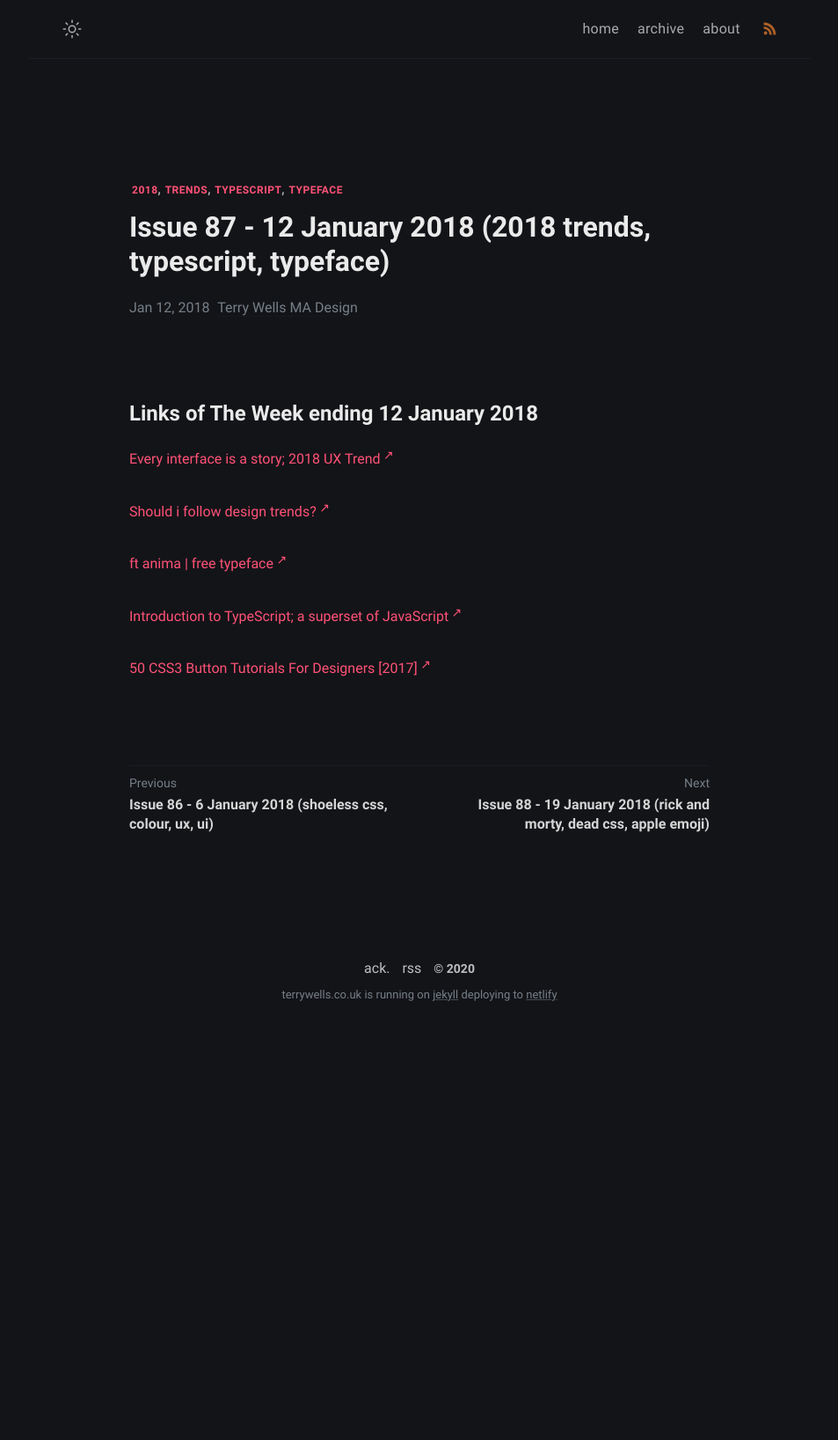
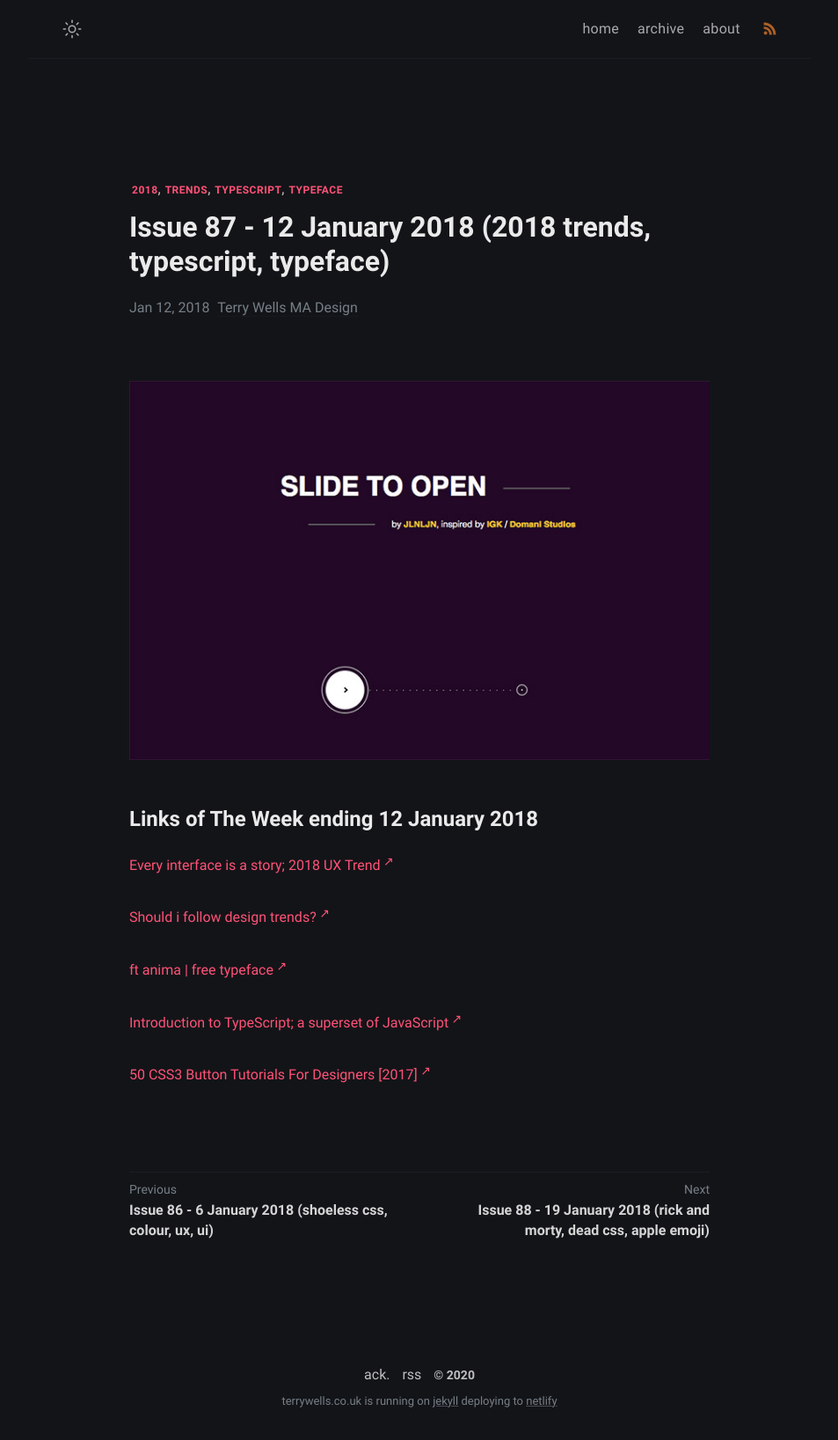
Before and after one commit to wristtattoo/jekyll-klise, a Jekyll site: the page built from _posts/2020-11-03-issue-87-12-january-2018-2018-trends-typescript-typeface.md, in a window 1280 px wide. Shown: the whole page at 88% size, without its empty margins (163-1116 px from the left). Built offline with Jekyll 4.4.1, drawn with Linux system fonts in a browser that asks for light colours; a script that is not in the unit is left out; before the commit the page ends 1175 px from its top, so only the background shows below that.

Commit message:
Update Links of The Week “2020-11-03-issue-87-12-january-2018-2018-trends-typescript-typeface”

```diff
--- a/_posts/2020-11-03-issue-87-12-january-2018-2018-trends-typescript-typeface.md
+++ b/_posts/2020-11-03-issue-87-12-january-2018-2018-trends-typescript-typeface.md
@@ -4,6 +4,8 @@ title: Issue 87 - 12 January 2018 (2018 trends, typescript, typeface)
 tags: 2018 trends typescript typeface
 date: 2018-01-12T13:10:56.829Z
 ---
+![Every interface is a story; 2018 UX Trend](/assets/uploads/issue-87.jpg "Every interface is a story; 2018 UX Trend")
+
 # Links of The Week ending 12 January 2018
 
 <a href="https://uxdesign.cc/every-interface-is-a-story-2e48d5285c39" target="_blank">Every interface is a story; 2018 UX Trend</a>
@@ -14,4 +16,4 @@ date: 2018-01-12T13:10:56.829Z
 
 <a href="https://toddmotto.com/typescript-introduction" target="_blank">Introduction to TypeScript; a superset of JavaScript</a>
 
-<a href="https://www.hongkiat.com/blog/css3-button-tutorials/" target="_blank">50 CSS3 Button Tutorials For Designers [2017]</a>
+<a href="https://www.hongkiat.com/blog/css3-button-tutorials/" target="_blank">50 CSS3 Button Tutorials For Designers \[2017]</a>
```
Also changed, not shown: assets/uploads/issue-87.jpg (added).
